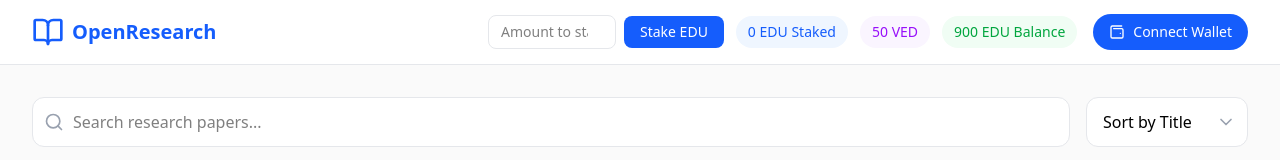
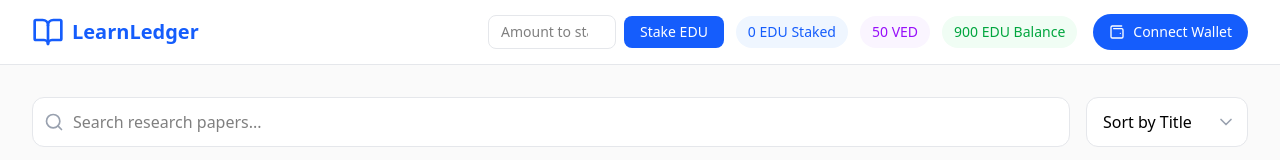
Before and after one commit to darkalpha951/LearnLedger, a React (Vite) app: page / in a window 1280 px wide. Shown: the top 160 px of the page. Built offline with nearby package versions, Linux system fonts and the light colour scheme.

Commit message:
Changed the name

```diff
--- a/src/components/Dashboard.jsx
+++ b/src/components/Dashboard.jsx
@@ -208,7 +208,7 @@
           <div className="flex justify-between items-center h-16">
             <div className="flex items-center">
               <BookOpen className="h-8 w-8 text-blue-600" />
-              <span className="ml-2 text-xl font-bold text-blue-600">OpenResearch</span>
+              <span className="ml-2 text-xl font-bold text-blue-600">LearnLedger</span>
             </div>
 
             <div className="flex items-center space-x-4">
```
